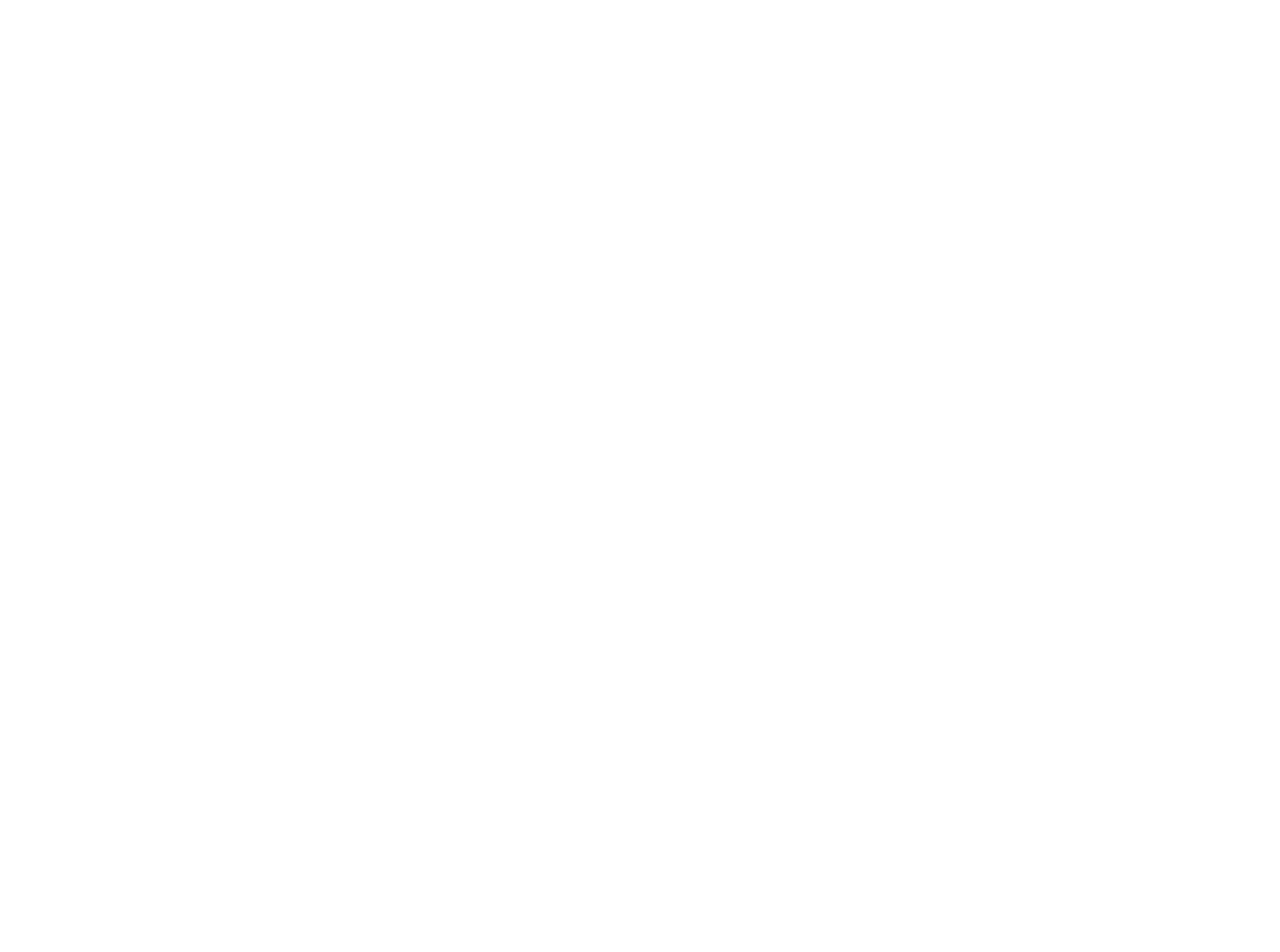
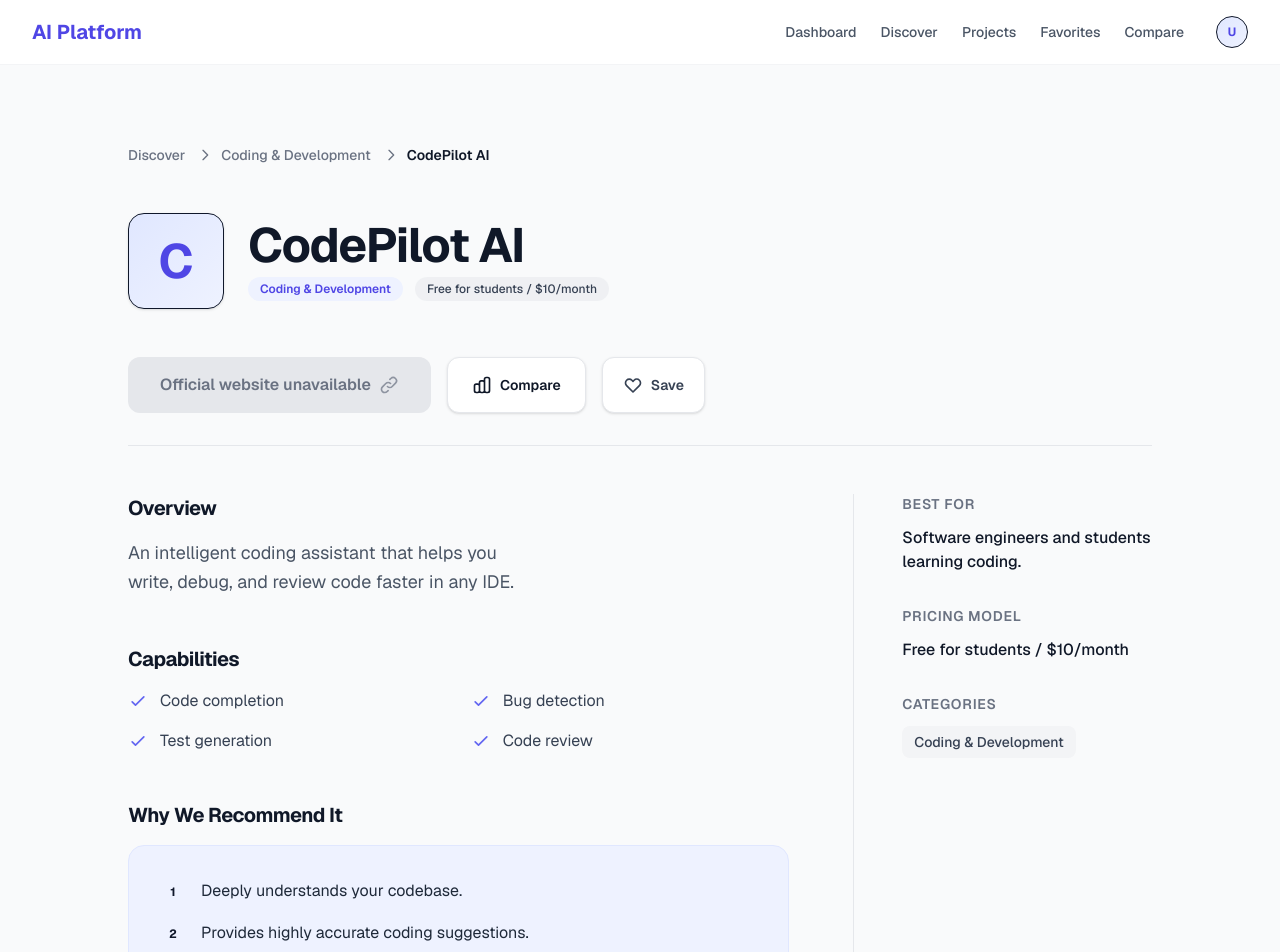
Before and after one commit to YashkumarLohra/ai-saas-platform, a Next.js app: page /tools/code-pilot-ai in a window 1280 px wide. Before the commit this address had no page. Shown: the top 952 px of the page. Before the commit the page ends 800 px from the top, so only its background shows below. Built offline with nearby package versions, Linux system fonts and the light colour scheme.

Commit message:
feat: refine global search and discovery

```diff
--- a/src/components/DiscoverView.tsx
+++ b/src/components/DiscoverView.tsx
@@ -53,7 +53,10 @@ export function DiscoverView() {
         tool.description.toLowerCase().includes(q) ||
         tool.category.toLowerCase().includes(q) ||
         tool.bestFor.toLowerCase().includes(q) ||
-        tool.features.some(f => f.toLowerCase().includes(q))
+        tool.features.some(f => f.toLowerCase().includes(q)) ||
+        tool.reasons.some(r => r.toLowerCase().includes(q)) ||
+        tool.pros.some(p => p.toLowerCase().includes(q)) ||
+        tool.cons.some(c => c.toLowerCase().includes(q))
       );
     }
 
--- a/src/components/TaskInput.tsx
+++ b/src/components/TaskInput.tsx
@@ -15,7 +15,9 @@ export function TaskInput({ onTaskResolved, searchQuery, onSearchQueryChange }:
   const task = searchQuery !== undefined ? searchQuery : internalTask;
 
   const handleTaskChange = (val: string) => {
+    if (searchQuery === undefined) {
       setInternalTask(val);
+    }
     onSearchQueryChange?.(val);
   };
 
@@ -43,6 +45,10 @@ export function TaskInput({ onTaskResolved, searchQuery, onSearchQueryChange }:
     onTaskResolved?.(null);
   };
 
+  const handleClear = () => {
+    handleTaskChange("");
+  };
+
   if (taskContext) {
     return (
       <div className="w-full min-h-[60px] flex flex-col justify-start">
@@ -60,19 +66,33 @@ export function TaskInput({ onTaskResolved, searchQuery, onSearchQueryChange }:
         onSubmit={handleSubmit}
         className="flex w-full max-w-xl items-center gap-2 rounded-full border border-gray-200 bg-white p-2 shadow-sm dark:border-gray-800 dark:bg-zinc-900 transition-shadow focus-within:ring-2 focus-within:ring-brand-500"
       >
+        <div className="relative flex-1 flex items-center">
           <input
             type="text"
             value={task}
             onChange={(e) => handleTaskChange(e.target.value)}
-          placeholder="What do you want to accomplish?"
-          className="flex-1 bg-transparent px-4 py-2 outline-none text-foreground"
+            placeholder="Search AI tools, tasks, or categories..."
+            className="w-full bg-transparent px-4 py-2 pr-10 outline-none text-gray-900 dark:text-white"
             disabled={isSubmitting}
-          aria-label="Describe your task"
+            aria-label="What are you trying to accomplish?"
           />
+          {task.length > 0 && (
+            <button
+              type="button"
+              onClick={handleClear}
+              className="absolute right-2 p-1.5 text-gray-400 hover:text-gray-600 dark:hover:text-gray-300 focus:outline-none focus:ring-2 focus:ring-brand-500 rounded-full"
+              aria-label="Clear search"
+            >
+              <svg className="h-5 w-5" fill="none" viewBox="0 0 24 24" stroke="currentColor" aria-hidden="true">
+                <path strokeLinecap="round" strokeLinejoin="round" strokeWidth={2} d="M6 18L18 6M6 6l12 12" />
+              </svg>
+            </button>
+          )}
+        </div>
         <button
           type="submit"
           disabled={isSubmitting || !task.trim()}
-          className="rounded-full bg-brand-600 px-6 py-2 font-medium text-white transition-colors hover:bg-brand-500 disabled:opacity-50 flex items-center justify-center min-w-[110px]"
+          className="rounded-full bg-brand-600 px-6 py-2 font-medium text-white transition-colors hover:bg-brand-500 disabled:opacity-50 flex items-center justify-center min-w-[110px] focus:outline-none focus:ring-2 focus:ring-brand-500 focus:ring-offset-2"
         >
           {isSubmitting ? (
             <span className="flex items-center gap-2" aria-label="Loading">
@@ -88,8 +108,8 @@ export function TaskInput({ onTaskResolved, searchQuery, onSearchQueryChange }:
       </form>
 
       <div className="w-full min-h-[60px] flex flex-col justify-start">
-        <p className="text-sm text-center text-gray-500 dark:text-gray-500 py-2">
-          Search functionality is coming in a future milestone.
+        <p className="text-sm text-center text-gray-500 dark:text-gray-400 py-2">
+          Discover the perfect AI tools for your next project.
         </p>
       </div>
     </div>
--- a/src/data/recommendations.ts
+++ b/src/data/recommendations.ts
@@ -51,5 +51,39 @@ export const MOCK_RECOMMENDATIONS: Recommendation[] = [
     features: ["Automated image sourcing", "Storyboarding mode", "Web-based interactive presentations", "Video embedding"],
     pros: ["Beautiful aesthetics out of the box", "Interactive elements engage audiences", "Great for portfolios"],
     cons: ["Not easily exported to PDF/PPT without formatting loss", "Can be resource-heavy on older devices"]
+  },
+  {
+    id: "video-ai-1",
+    slug: "video-craft-ai",
+    name: "VideoCraft AI",
+    description: "An AI video generation platform that helps you create engaging videos and handles background removal effortlessly.",
+    category: "Video Creation",
+    reasons: [
+      "Extremely fast video rendering.",
+      "Flawless background removal.",
+      "High-quality automated captions."
+    ],
+    bestFor: "Content creators needing quick video edits.",
+    pricing: "$20/month",
+    features: ["Text-to-video", "Background removal", "Auto-captioning", "Voiceovers"],
+    pros: ["Easy to use", "Great background removal", "High-quality voices"],
+    cons: ["Slightly expensive", "Limited export formats"]
+  },
+  {
+    id: "coding-ai-1",
+    slug: "code-pilot-ai",
+    name: "CodePilot AI",
+    description: "An intelligent coding assistant that helps you write, debug, and review code faster in any IDE.",
+    category: "Coding & Development",
+    reasons: [
+      "Deeply understands your codebase.",
+      "Provides highly accurate coding suggestions.",
+      "Helps write unit tests automatically."
+    ],
+    bestFor: "Software engineers and students learning coding.",
+    pricing: "Free for students / $10/month",
+    features: ["Code completion", "Bug detection", "Test generation", "Code review"],
+    pros: ["Excellent context awareness", "Supports all major languages", "Fast responses"],
+    cons: ["Can occasionally hallucinate complex logic", "Requires internet connection"]
   }
 ];
```
Lines whose indentation alone changed are shown as unchanged.
